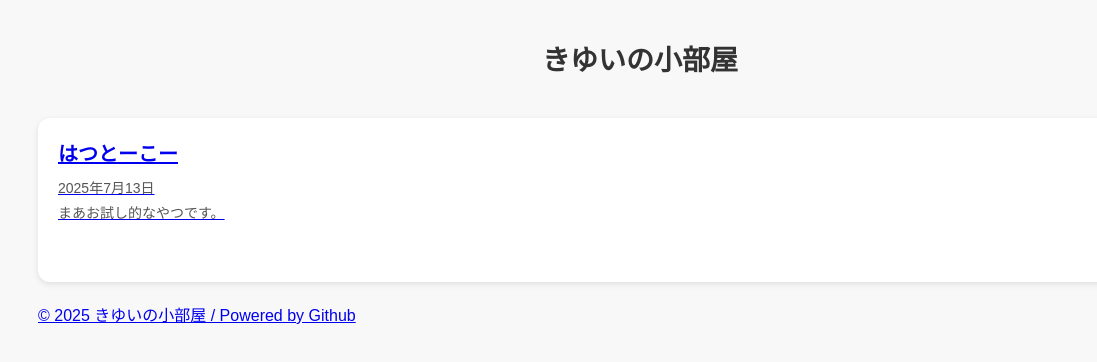
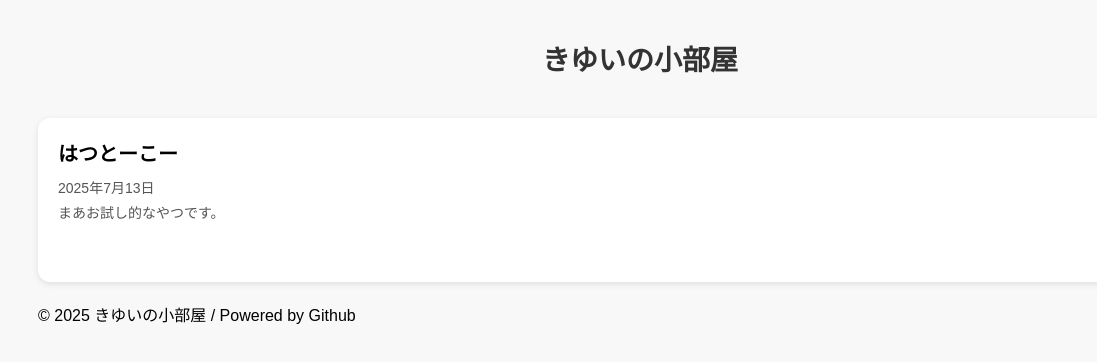
Before and after one commit to kiyui8814/5Q6L.github.io, a plain HTML site: page index.html in a window 1280 px wide. Shown: the full height of the page, 0-1097 px from the left. Drawn offline with Linux system fonts and the light colour scheme.

Commit message:
Update index.html

```diff
--- a/index.html
+++ b/index.html
@@ -63,6 +63,16 @@
       object-fit: cover;
       border-radius: 8px;
     }
+
+a {
+  color: inherit;
+  text-decoration: none;
+}
+
+a:hover {
+  text-decoration: underline;
+  color: #6b5b95;
+}
   </style>
 </head>
 
```
